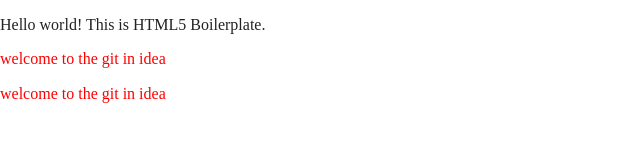
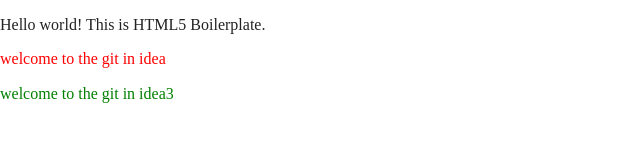
Before and after one commit to xiaosu931/project1, a website built with Parcel: page index.html in a window 1280 px wide. Shown: the whole page, without its empty margins (0-640 px from the left). Built offline with nearby package versions, Linux system fonts and the light colour scheme.

Commit message:
hot-fix commit

```diff
--- a/index.html
+++ b/index.html
@@ -27,7 +27,7 @@
   <!-- Add your site or application content here -->
   <p>Hello world! This is HTML5 Boilerplate.</p>
   <p style="color: red">welcome to the git in idea</p>
-  <p style="color: red">welcome to the git in idea</p>
+  <p style="color: green">welcome to the git in idea3</p>
 
   <script src="js/vendor/modernizr-3.11.2.min.js"></script>
   <script src="js/plugins.js"></script>
```
